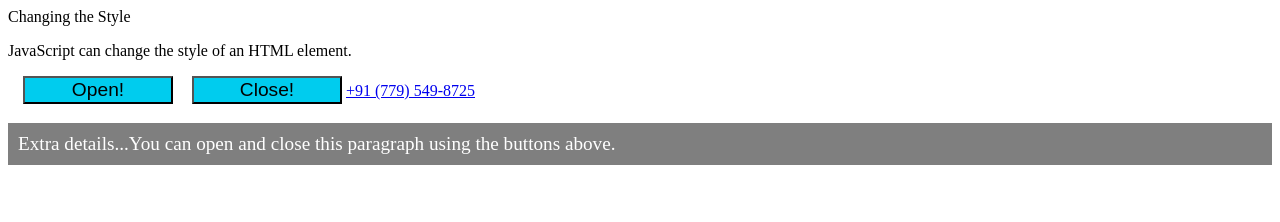
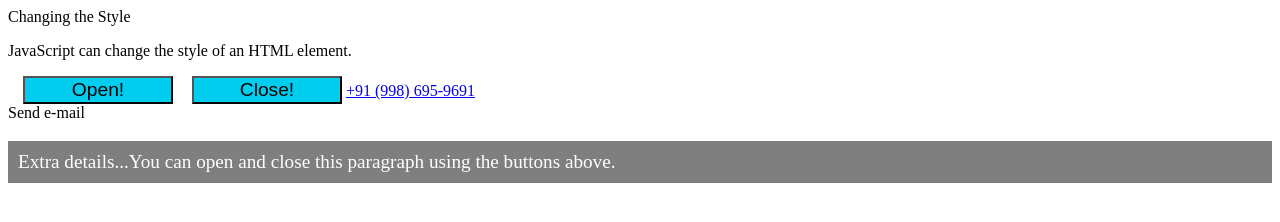
Before and after one commit to qrbridger/sample3, a plain HTML site: page Project1/index.html in a window 1280 px wide. Drawn offline with Linux system fonts and the light colour scheme.

Commit message:
Update index.html

```diff
--- a/Project1/index.html
+++ b/Project1/index.html
@@ -11,7 +11,8 @@
 
 	<button type="button" onclick="openMe()">Open!</button>
 	<button type="button" onclick="closeMe()">Close!</button>
-        <a href="tel:+91-779-549-8725">+91 (779) 549-8725</a>
+        <a href="tel:+91-998-695-9691">+91 (998) 695-9691</a>
+        <div onclick="sendEmail();">Send e-mail</div>
 
 	<p id="demo">Extra details...You can open and close this paragraph using the buttons above.</p>
 
```
